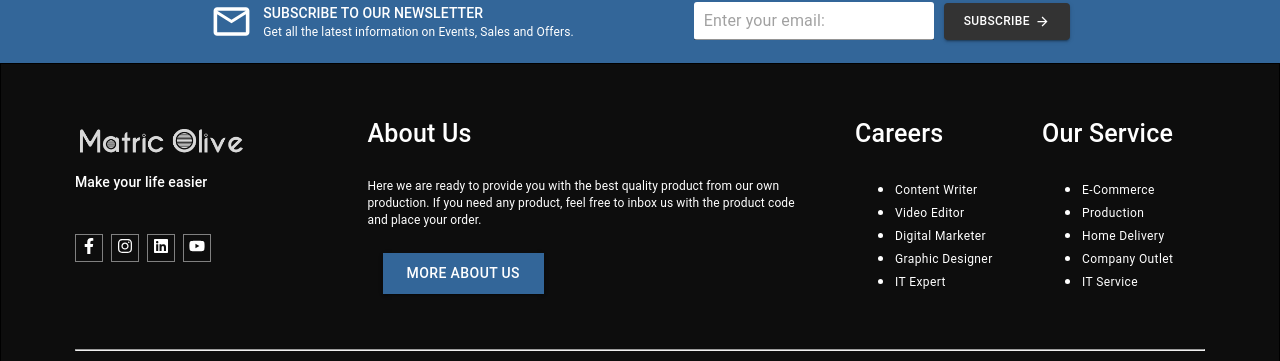
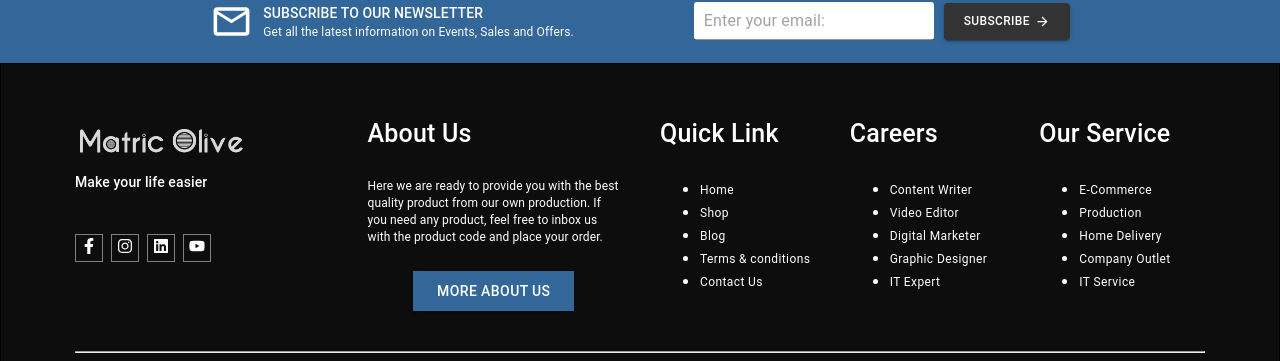
Before and after one commit to Rakibul-Hasan-max/Matricolive, a React (Create React App) app: page / in a window 1280 px wide. Shown: the part 3156-3517 px from the top of the page. Built offline with nearby package versions, Linux system fonts and the light colour scheme.

Commit message:
quick add

```diff
--- a/src/Pages/Components/Footer/Footer.js
+++ b/src/Pages/Components/Footer/Footer.js
@@ -3,7 +3,8 @@ import { Box } from "@mui/system";
 import {
   FaFacebookF,
   FaInstagram,
-  FaLinkedin, FaYoutube
+  FaLinkedin,
+  FaYoutube
 } from "react-icons/fa";
 import { NavLink, useLocation } from "react-router-dom";
 import logo from "../../../images/logo.png";
@@ -30,7 +31,7 @@ const Footer = () => {
                   <img
                     style={{ width: "162.5px", height: "auto" }}
                     src={logo}
-                    alt=""
+                    alt="logo"
                   />
                 </Box>
                 <Box>
@@ -105,7 +106,7 @@ const Footer = () => {
                 </Box>
               </Box>
             </Grid>
-            <Grid item xs={12} md={5} sx={{ color: "#fff" }}>
+            <Grid item xs={12} md={3} sx={{ color: "#fff" }}>
               <Typography variant="h6" sx={{ fontSize: 25, textAlign: "left" }}>
                 About Us
               </Typography>
@@ -125,16 +126,41 @@ const Footer = () => {
                     borderRadius: "0 !important",
                     py: 1,
                     px: 3,
-                    ml: -32,
                   }}
                 >
                   More About Us
                 </Button>
               </NavLink>
             </Grid>
-            <Grid item xs={12} md={4} sx={{ color: "#fff" }}>
+            <Grid item xs={12} md={6} sx={{ color: "#fff" }}>
               <Grid container spacing={3}>
-                <Grid item xs={12} sm={6}>
+                <Grid item xs={12} sm={6} md={4}>
+                  <Box sx={{ textAlign: "left" }}>
+                    <Typography variant="h6" sx={{ fontSize: 25 }}>
+                      Quick Link
+                    </Typography>
+                    <ul style={{ marginTop: "24px" }}>
+                      <li>
+                        <Typography variant="caption">Home</Typography>
+                      </li>
+                      <li>
+                        <Typography variant="caption">Shop</Typography>
+                      </li>
+                      <li>
+                        <Typography variant="caption">Blog</Typography>
+                      </li>
+                      <li>
+                        <Typography variant="caption">
+                          Terms & conditions
+                        </Typography>
+                      </li>
+                      <li>
+                        <Typography variant="caption">Contact Us</Typography>
+                      </li>
+                    </ul>
+                  </Box>
+                </Grid>
+                <Grid item xs={12} sm={6} md={4}>
                   <Box sx={{ textAlign: "left" }}>
                     <Typography variant="h6" sx={{ fontSize: 25 }}>
                       Careers
@@ -164,7 +190,7 @@ const Footer = () => {
                     </ul>
                   </Box>
                 </Grid>
-                <Grid item xs={12} sm={6}>
+                <Grid item xs={12} sm={6} md={4}>
                   <Box sx={{ textAlign: "left" }}>
                     <Typography variant="h6" sx={{ fontSize: 25 }}>
                       Our Service
```
